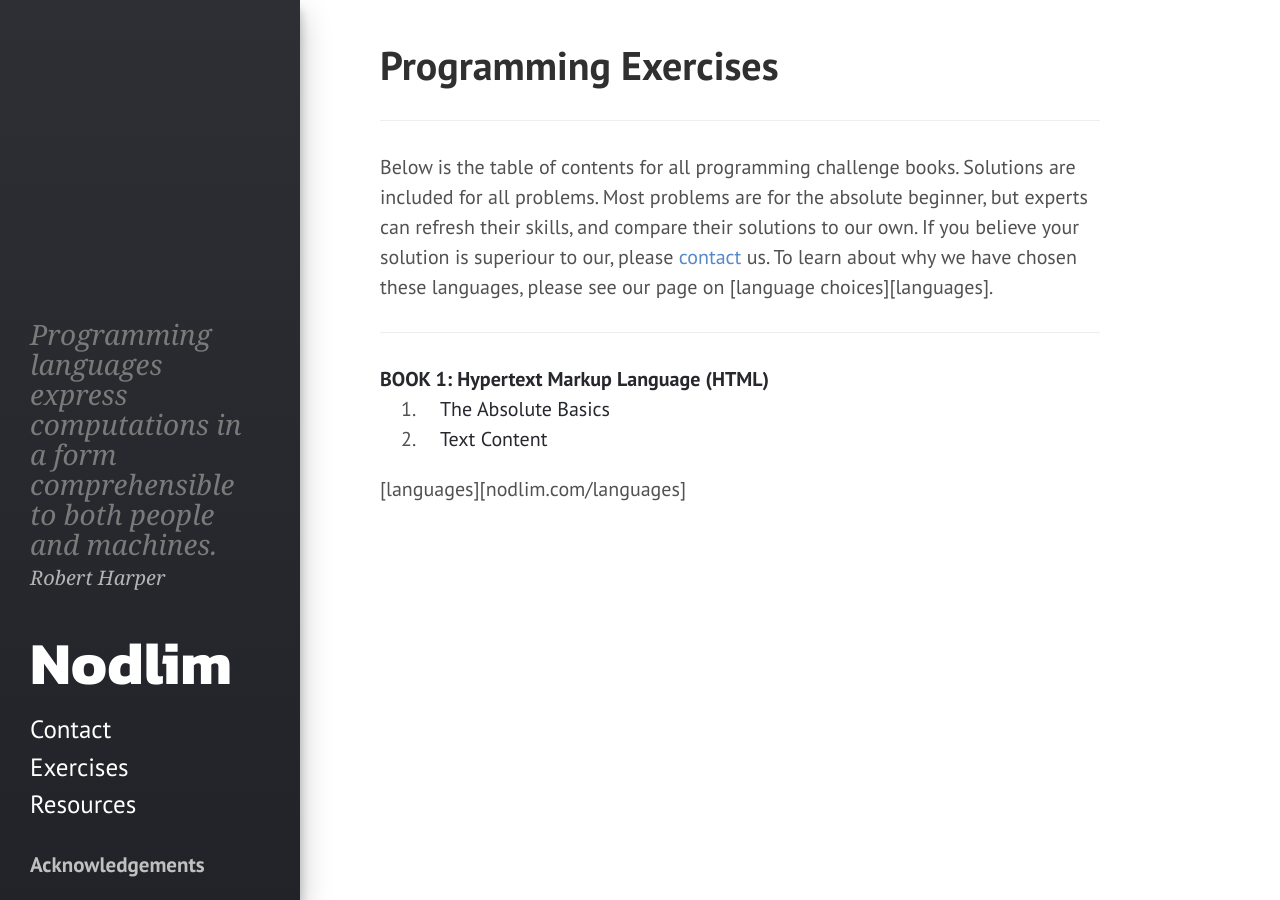
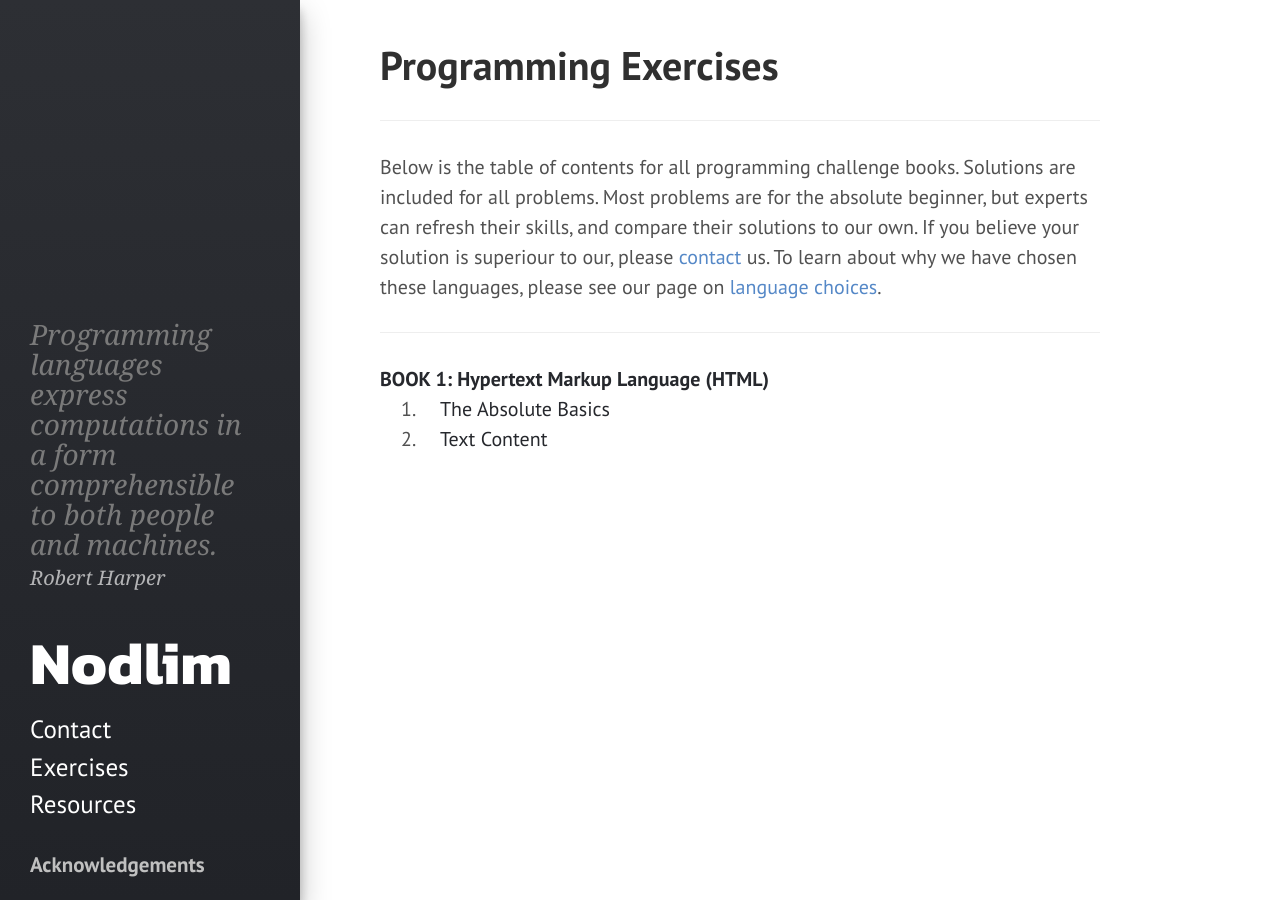
Before and after one commit to kranzuft/nodlim_old, a Jekyll site: the page built from exercises.md, in a window 1280 px wide. Built offline with Jekyll 4.4.1, drawn with Linux system fonts in a browser that asks for light colours; some of the changed lines change nothing that is shown.

Commit message:
Fixed a link

```diff
--- a/exercises.md
+++ b/exercises.md
@@ -35,4 +35,4 @@ Below is the table of contents for all programming challenge books. Solutions ar
   {% endfor %}
 </nav>
 
-[languages][nodlim.com/languages]
+[languages]: nodlim.com/languages
```
